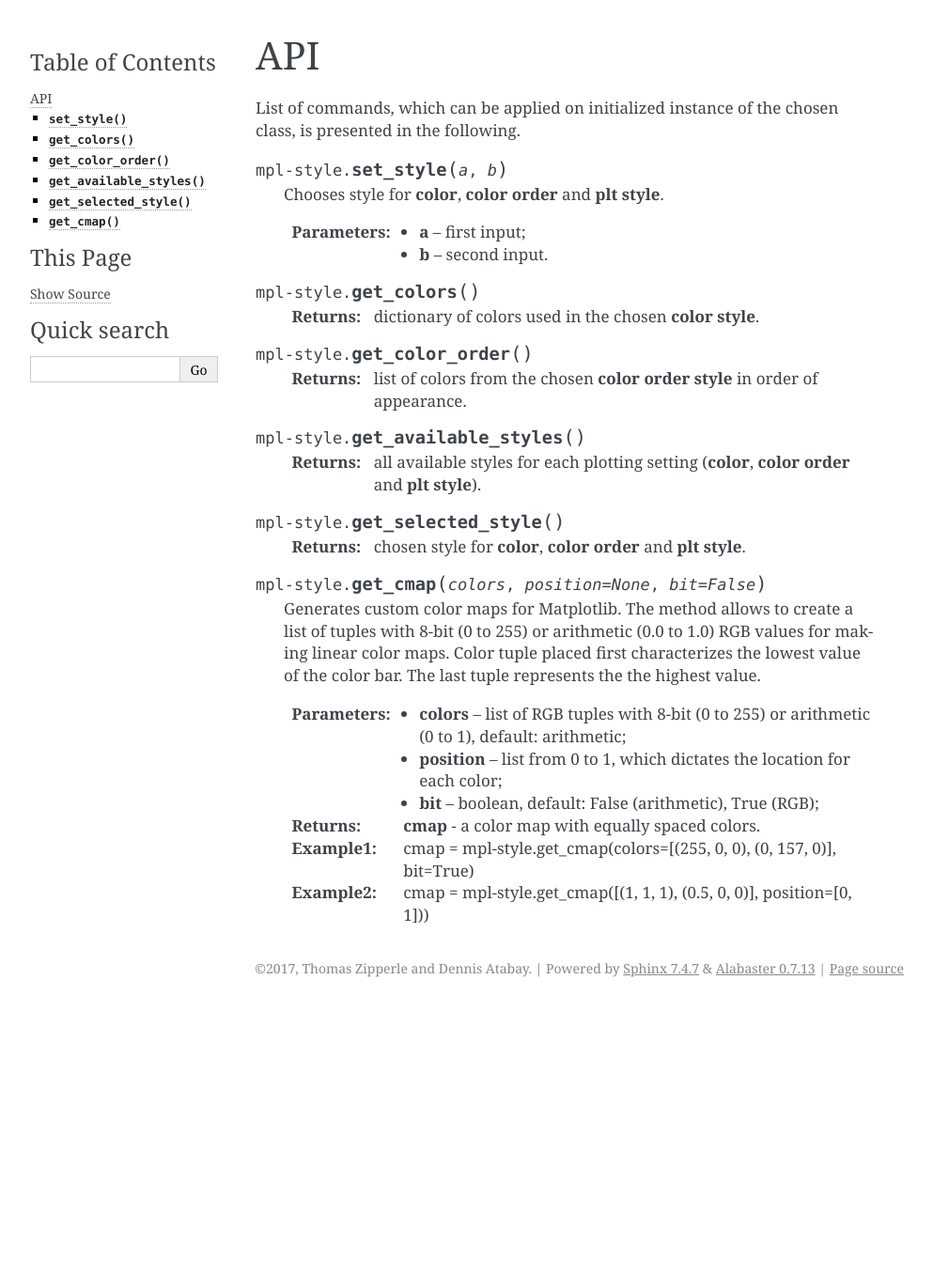
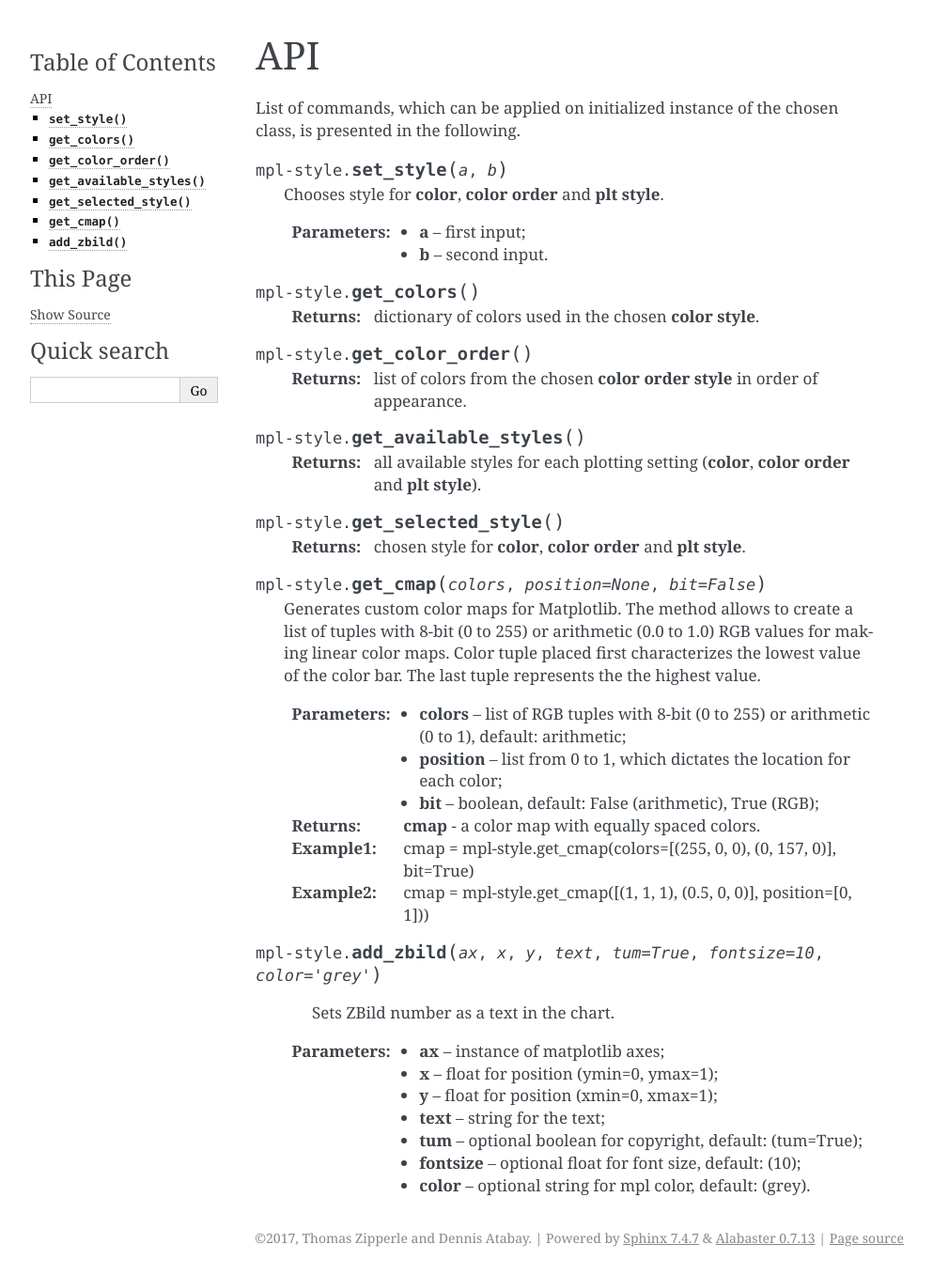
Before and after one commit to tzipperle/mplstyle, a Sphinx documentation site: the page built from docs/api.rst, in a window 1280 px wide. Shown: the whole page at 94% size, without its empty margins (148-1141 px from the left). Built offline with Sphinx 7.4.7, drawn with Linux system fonts in a browser that asks for light colours; before the commit the page ends 1070 px from its top, so only the background shows below that.

Commit message:
Update api.rst

```diff
--- a/docs/api.rst
+++ b/docs/api.rst
@@ -44,3 +44,15 @@ List of commands, which can be applied on initialized instance of the chosen cla
   :Example1: cmap = mpl-style.get_cmap(colors=[(255, 0, 0), (0, 157, 0)], bit=True)
 
   :Example2: cmap = mpl-style.get_cmap([(1, 1, 1), (0.5, 0, 0)], position=[0, 1]))
+
+.. function:: add_zbild(ax, x, y, text, tum=True, fontsize=10, color='grey')
+
+   Sets ZBild number as a text in the chart.
+
+  :param ax: instance of matplotlib axes;
+  :param x: float for position (ymin=0, ymax=1);
+  :param y: float for position (xmin=0, xmax=1);
+  :param text: string for the text;
+  :param tum: optional boolean for copyright, default: (tum=True);
+  :param fontsize: optional float for font size, default: (10);
+  :param color: optional string for mpl color, default: (grey).
```
